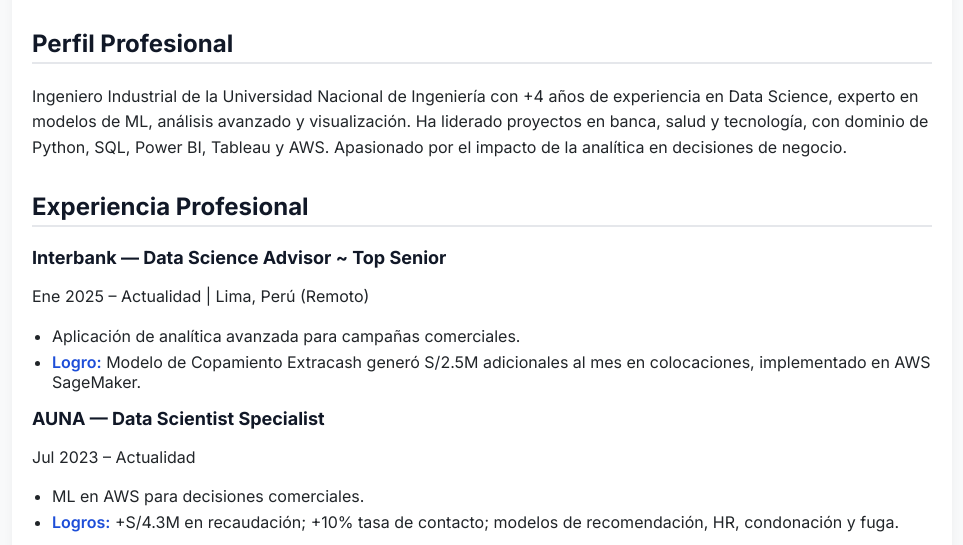
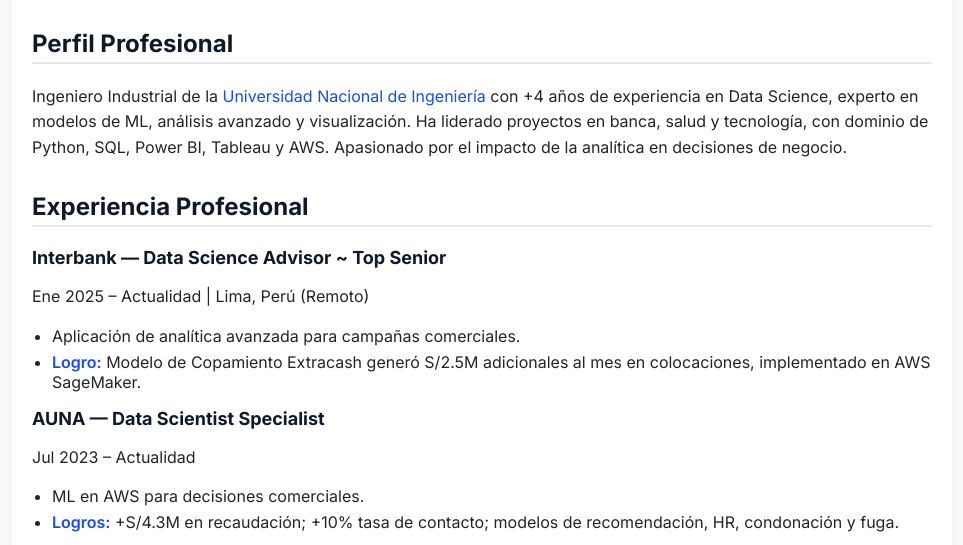
Before and after one commit to carlosrondanp/carlosrondanp.github.io, a plain HTML site: page index.html in a window 1280 px wide. Shown: the part 191-736 px from the top of the page, without its empty margins (158-1121 px from the left). Drawn offline with Linux system fonts and the light colour scheme.

Commit message:
web perfil 2

```diff
--- a/index.html
+++ b/index.html
@@ -76,7 +76,7 @@
 
     <div class="section" id="perfil">
       <h2>Perfil Profesional</h2>
-      <p>Ingeniero Industrial de la Universidad Nacional de Ingeniería con +4 años de experiencia en Data Science, experto en modelos de ML, análisis avanzado y visualización. Ha liderado proyectos en banca, salud y tecnología, con dominio de Python, SQL, Power BI, Tableau y AWS. Apasionado por el impacto de la analítica en decisiones de negocio.</p>
+      <p>Ingeniero Industrial de la <a href="https://portal.uni.edu.pe/">Universidad Nacional de Ingeniería</a> con +4 años de experiencia en Data Science, experto en modelos de ML, análisis avanzado y visualización. Ha liderado proyectos en banca, salud y tecnología, con dominio de Python, SQL, Power BI, Tableau y AWS. Apasionado por el impacto de la analítica en decisiones de negocio.</p>
     </div>
 
     <div class="section" id="experiencia">
```
